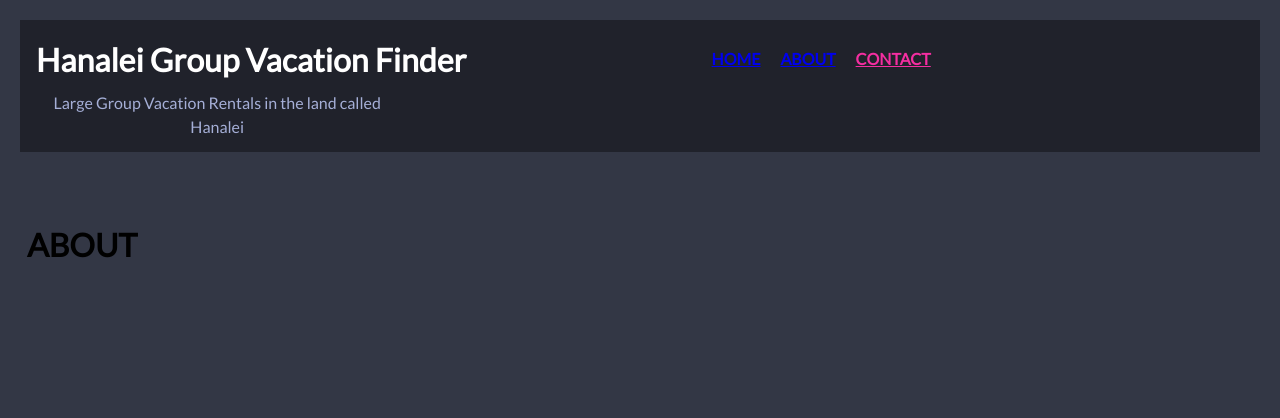
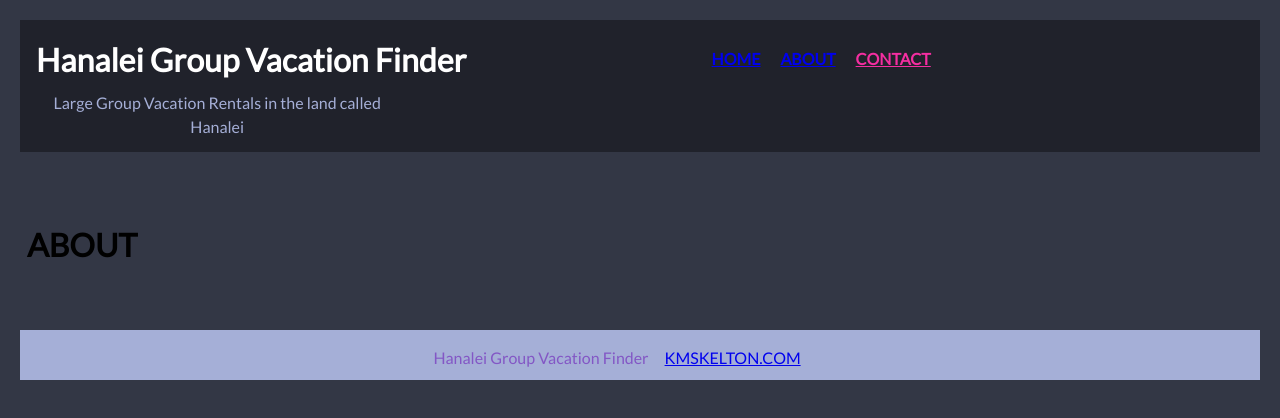
Before and after one commit to KMSkelton/REACT-hanaleiGroupVacationFinder, a React (Create React App) app in the folder hgvf/: page /About in a window 1280 px wide. Shown: the top 418 px of the page. Built offline with nearby package versions, Linux system fonts and the light colour scheme; no server answers; what google-maps-react would draw is missing.

Commit message:
add footer

```diff
--- a/hgvf/src/App.js
+++ b/hgvf/src/App.js
@@ -5,6 +5,7 @@ import history from './history'
 import './App.css';
 import Header from './components/Header'
 import Content from './components/Content'
+import Footer from './components/Footer'
 import './styles/styles.scss'
 
 class App extends Component {
@@ -26,6 +27,7 @@ class App extends Component {
         <React.Fragment>
           <Header />
           <Content />
+          <Footer />
         </React.Fragment>
       </Router>
       </div>
--- /dev/null
+++ b/hgvf/src/components/Footer.js
@@ -0,0 +1,12 @@
+import React from 'react';
+
+const Footer = () => (
+  <div className="footer">
+    <div className="footer__container">
+      <p>Hanalei Group Vacation Finder</p>
+      <a href="https://kmskelton.com">KMSKELTON.COM</a>
+    </div>
+  </div>
+)
+
+export default Footer
--- a/hgvf/src/components/GoogleMap.js
+++ b/hgvf/src/components/GoogleMap.js
@@ -2,11 +2,11 @@ import React, { Component } from 'react';
 import { Map, GoogleApiWrapper, InfoWindow, Marker } from 'google-maps-react';
 
 const mapStyles = {
-  height: '75rem',
-  width: '75rem',
+  height: '76.5rem',
+  width: '76rem',
 };
 const containerStyle={
-  left: '46%',
+  left: '45%',
   top: '20rem'
 
 }
--- /dev/null
+++ b/hgvf/src/styles/components/_footer.scss
@@ -0,0 +1,17 @@
+.footer {
+  background: $off-white;
+  color: $purple;
+  font-family: $sansSerif;
+  p {
+    display: inline-block;
+  }
+  a {
+    display: inline-block;
+  }
+}
+
+.footer__container {
+  height: 5rem;
+  margin-top: 3rem;
+  width: 95%;
+}
--- a/hgvf/src/styles/components/_header.scss
+++ b/hgvf/src/styles/components/_header.scss
@@ -2,7 +2,7 @@
   background: $off-black;
   color: white;
   font-family: $sansSerif;
-  margin-bottom: $m-size;
+  margin-bottom: 3rem;
   padding: $m-size;
 }
 
--- a/hgvf/src/styles/components/_home.scss
+++ b/hgvf/src/styles/components/_home.scss
@@ -1,6 +1,6 @@
 .home {
   background-color: $orange-hibiscus;
-  padding: 0 5rem;
+  padding: 1rem 5rem;
   height: 75rem;
   width: 35%;
 }
--- a/hgvf/src/styles/styles.scss
+++ b/hgvf/src/styles/styles.scss
@@ -1,6 +1,7 @@
 @import './base/settings';
 @import './base/base';
 @import './components/dropdown';
+@import './components/footer';
 @import './components/googleMap';
 @import './components/header';
 @import './components/home';
```
